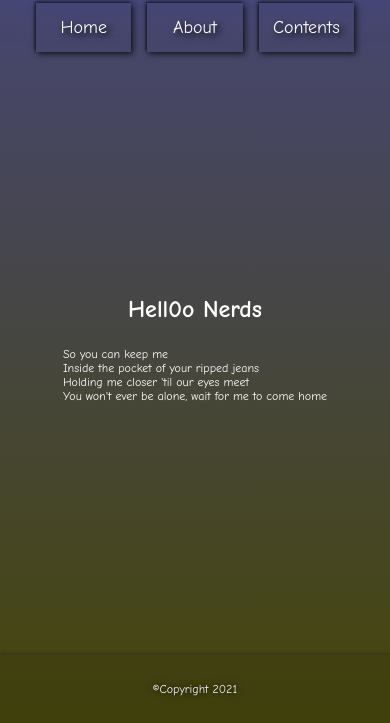
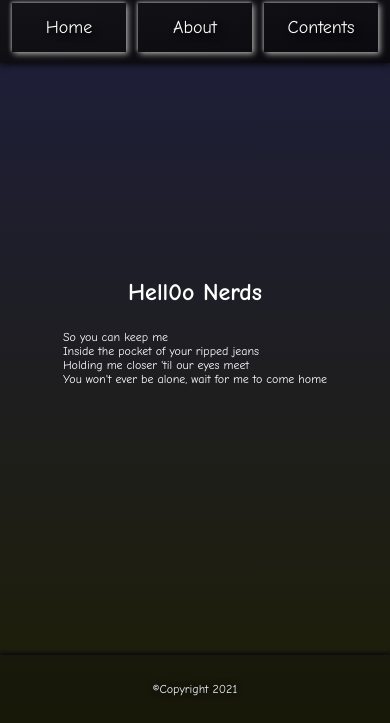
Before and after one commit to Blaiteray/blaiteray.github.io, a plain HTML site: page index.html in a window 390 px wide. Shown: the part 121-844 px from the top of the page. Drawn offline with Linux system fonts and the light colour scheme.

Commit message:
adjusting color and making more responsive

```diff
--- a/style.css
+++ b/style.css
@@ -10,54 +10,59 @@ html body {
 }
 main {
   height: 100vh;
-  background: linear-gradient(to top, rgb(70, 70, 10), rgb(70, 70, 130));
+  background: linear-gradient(to top, rgb(30, 30, 6), rgb(30, 30, 70));
+  display: flex;
+  display: -webkit-flex;
+  flex-direction: column;
+  justify-content: space-between;
+  align-items: center;
 }
 .topbar {
   height: 14vh;
   width: 100%;
-  position: absolute;
   display: flex;
   display: -webkit-flex;
   flex-direction: row;
   flex-wrap: wrap;
   justify-content: space-between;
-  background: linear-gradient(to bottom, rgb(10, 10, 12), rgb(70, 70, 130));
-  box-shadow: 0px 0px 40px rgb(70, 70, 130);
+  background: linear-gradient(
+    to bottom right,
+    rgb(20, 20, 24),
+    rgb(10, 10, 14)
+  );
+  box-shadow: 0px 2px 6px rgb(10, 10, 14);
 }
 .middle-section {
   height: 50vh;
   width: 100%;
-  position: absolute;
-  top: 30vh;
   display: flex;
+  display: -webkit-flex;
   flex-direction: column;
-  display: -webkit-flex;
   justify-content: center;
-  flex-wrap: wrap;
   align-items: center;
 }
 .footer {
   height: 8vh;
   width: 100%;
-  position: absolute;
-  bottom: 0px;
-  background: rgba(10, 10, 15, 0.1);
+  background: rgba(10, 10, 15, 0.3);
   display: flex;
   display: -webkit-flex;
   justify-content: center;
   align-items: center;
-  box-shadow: 0px -3px 3px rgba(10, 10, 15, 0.15);
+  box-shadow: 0px -3px 3px rgba(10, 10, 15, 0.8);
 }
 .logo {
   height: 100%;
   width: 20rem;
+  display: flex;
+  display: -webkit-flex;
+  align-items: center;
+  justify-content: center;
 }
 /*exp*/
 #logo-name {
   font-size: 3rem;
-  padding: 0.5rem;
-  margin-left: 1.5rem;
-  text-shadow: 3px 3px 3px black;
+  text-shadow: 3px 3px 3px gray;
 }
 #copy {
   color: aliceblue;
@@ -86,8 +91,7 @@ main {
   background: transparent;
   font-size: 1.5rem;
   text-shadow: 3px 3px 6px black;
-  box-shadow: 2px 2px 6px rgba(10, 10, 15, 0.8),
-    -1px -1px 3px rgba(10, 10, 15, 0.8);
+  box-shadow: 2px 2px 6px darkgray, -1px -1px 3px gray;
   border: none;
 }
 #button1:hover,
@@ -108,4 +112,16 @@ main {
   #poem {
     font-size: 1rem;
   }
+  .buttons {
+    width: 100vw;
+    min-width: 360px;
+    background: linear-gradient(
+      to bottom right,
+      rgb(20, 20, 24),
+      rgb(10, 10, 14)
+    );
+    box-shadow: 0px 2px 6px rgb(10, 10, 14);
+    justify-content: space-around;
+  }
+  }
 }
```
Also changed, not shown: index.html (+2 -1 lines).
